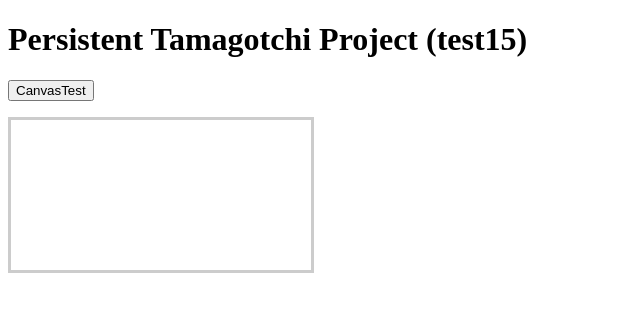
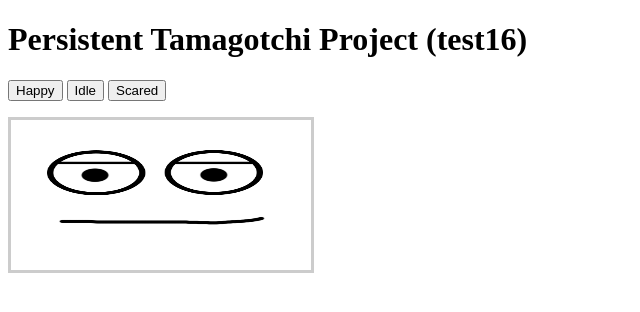
Before and after one commit to JacobMJones/JacobMJones.github.io, a plain HTML site: page index.html in a window 1280 px wide. Shown: the whole page, without its empty margins (0-640 px from the left). Drawn offline with nearby package versions, Linux system fonts and the light colour scheme.

Commit message:
Animation changed by buttons

```diff
--- a/index.html
+++ b/index.html
@@ -1,5 +1,6 @@
 <!DOCTYPE html>
 <html>
+
 <head>
 
 </head>
@@ -8,13 +9,16 @@
     <script src="https://ajax.googleapis.com/ajax/libs/jquery/3.3.1/jquery.min.js"></script>
     <script src="scripts/script.js" type="text/javascript"></script>
     <link href="styles/styles.css" rel="stylesheet" type="text/css">
-    <h1>Persistent Tamagotchi Project (test15)</h1>
+    <h1>Persistent Tamagotchi Project (test16)</h1>
     <p>
+        <button id="happyButton" onclick="Happy()">Happy</button>
+        <button id="idleButton" onclick="Idle()">Idle</button>
+        <button id="scaredButton" onclick="Scared()">Scared</button>
 
-        <button id="canvasButton" onclick="canvasTest()">CanvasTest</button>
     </p>
-<div id="petImageDiv"></div>
-<canvas id="canvasTest"></canvas>
+    <div id="petImageDiv"></div>
+    <canvas id="canvasForAnimation"></canvas>
 
 </body>
+
 </html>
--- a/scripts/script.js
+++ b/scripts/script.js
@@ -1,28 +1,34 @@
 $(document).ready(function () {
-    console.log("in ready");
 
+    Animate();
 });
 
+var imgForCanvas = new Image();
+var happyImages = ["images/happy1.png", "images/happy2.png", "images/happy3.png", "images/happy4.png", "images/happy5.png", "images/happy6.png"];
+var idleImages = ["images/idle1.png", "images/idle2.png", "images/idle3.png", "images/idle4.png", "images/idle5.png", "images/idle6.png"];
 
-function canvasTest() {
-    var canvasTest = document.getElementById("canvasTest");
-    var ctx = canvasTest.getContext("2d");
-    var imgForCanvas = new Image();
+var currentImages = idleImages;
 
-    //loop through Images
+function Happy() {
+    currentImages = happyImages;
+}
+
+function Idle() {
+    currentImages = idleImages;
+}
+
+function Animate() {
+    var canvasForAnimation = document.getElementById("canvasForAnimation");
+    var ctx = canvasForAnimation.getContext("2d");
     var i = 0;
-    var pics = ["images/picture.png", "images/picture2.png", "images/picture3.png"];
 
     function toggle() {
-        imgForCanvas.src = pics[i];
+        imgForCanvas.src = currentImages[i];
         imgForCanvas.onload = function () {
             ctx.drawImage(imgForCanvas, 0, 0, imgForCanvas.width, imgForCanvas.height,
-                0, 0, canvasTest.width, canvasTest.height);
+                0, 0, canvasForAnimation.width, canvasForAnimation.height);
         }
-        i = (i + 1) % pics.length;
-
-
+        i = (i + 1) % currentImages.length;
     }
     setInterval(toggle, 200);
-
 }
```
